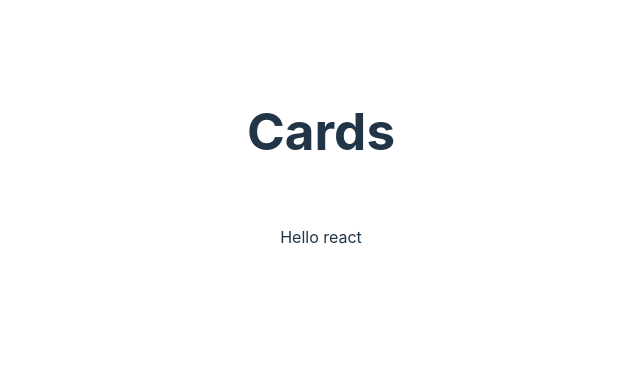
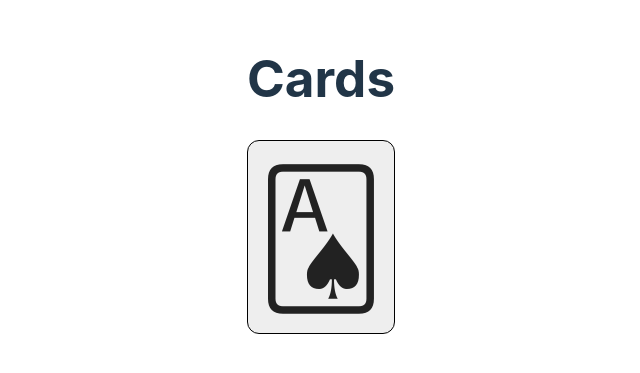
Before and after one commit to rottencandy/react-cards, a React (Vite) app: page / in a window 1280 px wide. Shown: the part 225-598 px from the top of the page, without its empty margins (319-959 px from the left). Built offline with nearby package versions, Linux system fonts and the light colour scheme.

Commit message:
add base card & deck components

```diff
--- a/src/App.tsx
+++ b/src/App.tsx
@@ -1,12 +1,13 @@
 import './App.css'
+import Deck from './components/Deck'
 
 function App() {
 
   return (
     <>
       <h1>Cards</h1>
-      <div className="card">
-        Hello react
+      <div className="table">
+        <Deck />
       </div>
     </>
   )
--- /dev/null
+++ b/src/components/Card.css
@@ -0,0 +1,18 @@
+.card {
+  font-size: 8em;
+  padding: 0;
+  margin: 0;
+  border: 1px solid black;
+  background-color: var(--card-bg);
+  border-radius: 12px;
+}
+
+/* hearts & diamonds */
+.card.red {
+  color: var(--card-red);
+}
+
+/* spades & clubs */
+.card.black {
+  color: var(--card-black);
+}
--- /dev/null
+++ b/src/components/Card.tsx
@@ -0,0 +1,11 @@
+import './Card.css'
+
+const Card = () => {
+  return (
+    <div className="card black">
+      🂡
+    </div>
+  )
+}
+
+export default Card
--- /dev/null
+++ b/src/components/Deck.tsx
@@ -0,0 +1,9 @@
+import Card from "./Card"
+
+const Deck = () => {
+  return (
+    <Card />
+  )
+}
+
+export default Deck
--- a/src/index.css
+++ b/src/index.css
@@ -12,6 +12,11 @@
   -webkit-font-smoothing: antialiased;
   -moz-osx-font-smoothing: grayscale;
   -webkit-text-size-adjust: 100%;
+
+  /* global vars */
+  --card-red: #a44;
+  --card-black: #222;
+  --card-bg: #eee;
 }
 
 a {
```
